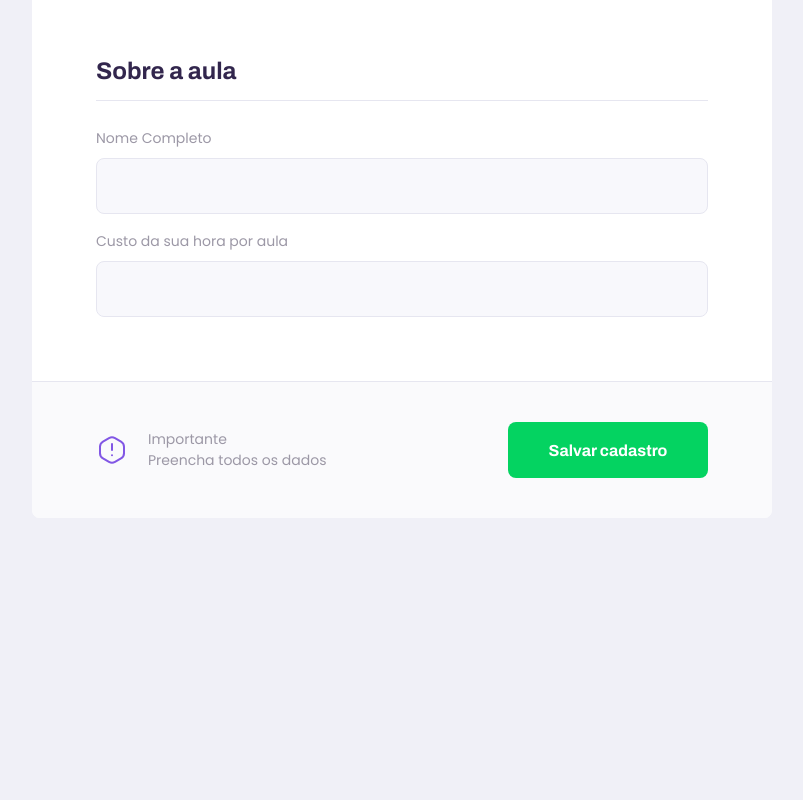
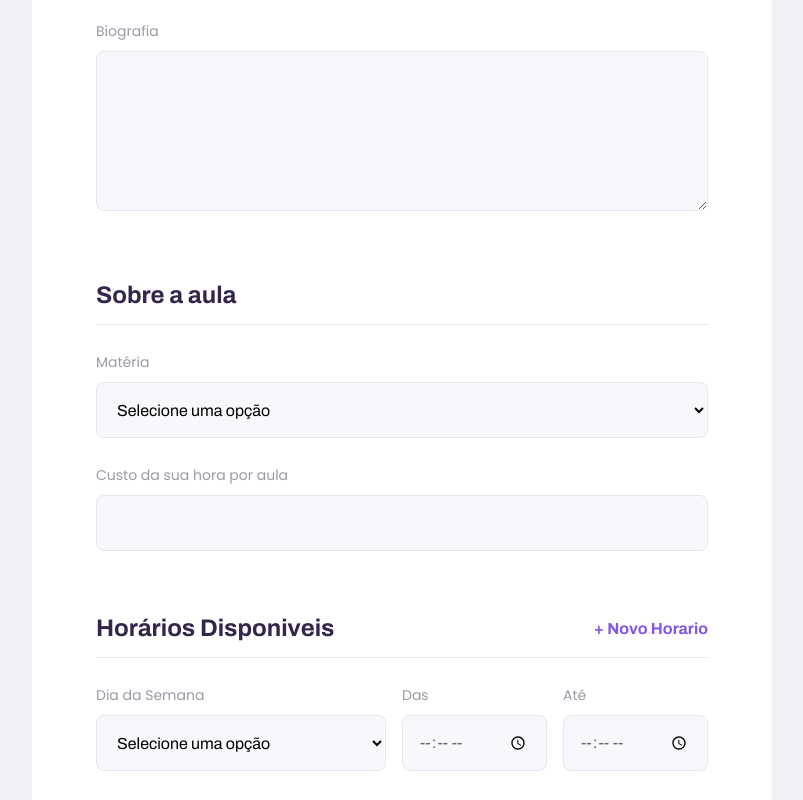
Before and after one commit to nymalone/next-level-week2.0, a React (Create React App) app in the folder web/: page /give-classes in a window 1280 px wide. Shown: the part 740-1540 px from the top of the page, without its empty margins (238-1041 px from the left). Before the commit the page ends 1258 px from the top, so only its background shows below. Built offline with nearby package versions, Linux system fonts and the light colour scheme.

Commit message:
select component created,  teacher form in progress

```diff
--- /dev/null
+++ b/web/src/components/Select/index.tsx
@@ -0,0 +1,32 @@
+import React, { SelectHTMLAttributes } from "react";
+
+import "./styles.css";
+
+interface SelectProps extends SelectHTMLAttributes<HTMLSelectElement> {
+    name: string;
+    label: string;
+    options: Array<{
+        value: string;
+        label: string;
+    }>;
+}
+
+const Select: React.FC<SelectProps> = ({ name, label, options, ...rest }) => {
+    return (
+        <div className="select-block">
+            <label htmlFor={name}>{label}</label>
+            <select defaultValue="" id={name} {...rest}>
+                <option value="" disabled hidden>
+                    Selecione uma opção
+                </option>
+                {options.map((option) => (
+                    <option key={option.value} value={option.value}>
+                        {option.label}
+                    </option>
+                ))}
+            </select>
+        </div>
+    );
+};
+
+export default Select;
--- /dev/null
+++ b/web/src/components/Select/styles.css
@@ -0,0 +1,36 @@
+.select-block {
+    position: relative;
+}
+
+/* todo input-block que não é o primeiro */
+.select-block + .select-block {
+    margin-top: 1.4rem;
+}
+
+.select-block label {
+    font-size: 1.4rem;
+}
+
+.select-block select {
+    width: 100%;
+    height: 5.6rem;
+    margin-top: 0.8rem;
+    border-radius: 0.8rem;
+    background: var(--color-input-background);
+    border: 1px solid var(--color-line-in-white);
+    outline: 0;
+    padding: 0 1.6rem;
+    font: 1.6rem Archivo;
+}
+
+/* borda quando o input ta selecionado */
+.select-block:focus-within::after {
+    width: calc(100% - 3.2rem);
+    height: 2px;
+    content: "";
+    background: var(--color-primary-light);
+    position: absolute;
+    left: 1.6rem;
+    right: 1.6rem;
+    bottom: 0;
+}
--- /dev/null
+++ b/web/src/components/Textarea/index.tsx
@@ -0,0 +1,19 @@
+import React, { TextareaHTMLAttributes } from "react";
+
+import "./styles.css";
+
+interface TextareaProps extends TextareaHTMLAttributes<HTMLTextAreaElement> {
+    name: string;
+    label: string;
+}
+
+const Textarea: React.FC<TextareaProps> = ({ name, label, ...rest }) => {
+    return (
+        <div className="textarea-block">
+            <label htmlFor={name}>{label}</label>
+            <textarea id={name} {...rest} />
+        </div>
+    );
+};
+
+export default Textarea;
--- /dev/null
+++ b/web/src/components/Textarea/styles.css
@@ -0,0 +1,32 @@
+.textarea-block {
+    position: relative;
+}
+.textarea-block + .textarea-block {
+    margin-top: 1.4rem;
+}
+.textarea-block label {
+    font-size: 1.4rem;
+}
+.textarea-block textarea {
+    width: 100%;
+    height: 16rem;
+    min-height: 8rem;
+    margin-top: 0.8rem;
+    border-radius: 0.8rem;
+    background: var(--color-input-background);
+    border: 1px solid var(--color-line-in-white);
+    outline: 0;
+    resize: vertical;
+    padding: 1.2rem 1.6rem;
+    font: 1.6rem Archivo;
+}
+.textarea-block:focus-within::after {
+    width: (100% - 3.2rem);
+    height: 2px;
+    content: "";
+    background: var(--color-primary-light);
+    position: absolute;
+    left: 1.6rem;
+    right: 1.6rem;
+    bottom: 10px;
+}
--- a/web/src/pages/TeacherForm/index.tsx
+++ b/web/src/pages/TeacherForm/index.tsx
@@ -1,13 +1,26 @@
-import React from 'react';
+import React, { useState } from 'react';
 
 import PageHeader from '../../components/PageHeader';
 import Input from '../../components/Input';
+import Textarea from '../../components/Textarea';
+import Select from '../../components/Select';
 
 import warningIcon from "../../assets/images/icons/warning.svg";
 
 import './styles.css';
 
 function TeacherForm() {
+    const [scheduleItems, setScheduleItems] = useState([
+        { week_day: 0, from: '', to: '' }
+    ])
+
+    function addNewScheduleItem() {
+        setScheduleItems([
+            ...scheduleItems,
+            { week_day: 0, from: '', to: '' }
+        ])
+    }
+
     return (
         <div id="page-teacher-form" className="container">
             <PageHeader
@@ -21,12 +34,58 @@
                     <Input name="name" label="Nome Completo" />
                     <Input name="avatar" label="Avatar" />
                     <Input name="whatsapp" label="Whatsapp" />
+                    <Textarea name="bio" label="Biografia" />
                 </fieldset>
 
                 <fieldset>
                     <legend>Sobre a aula</legend>
-                    <Input name="name" label="Nome Completo" />
+                    <Select
+                        name="name"
+                        label="Matéria"
+                        options={[
+                            { value: "Artes", label: "Artes" },
+                            { value: "Biologia", label: "Biologia" },
+                            { value: "Geografia", label: "Geografia" },
+                            { value: "Matematica", label: "Matematica" },
+                            { value: "Ingles", label: "Ingles" },
+                            { value: "Historia", label: "Historia" },
+                            { value: "Fisica", label: "Fisica" },
+                            { value: "Portugues", label: "Portugues" },
+                            { value: "Quimica", label: "Quimica" },
+                        ]}
+                    />
                     <Input name="cost" label="Custo da sua hora por aula" />
+                </fieldset>
+
+                <fieldset>
+                    <legend>
+                        Horários Disponiveis
+                         <button type="button" onClick={addNewScheduleItem}>
+                            + Novo Horario
+                        </button>
+                    </legend>
+
+                    {scheduleItems.map(scheduleItem => {
+                        return (
+                            <div key={scheduleItem.week_day} className="schedule-item">
+                                <Select
+                                    name="week_day"
+                                    label="Dia da Semana"
+                                    options={[
+                                        { value: "0", label: "Domingo" },
+                                        { value: "1", label: "Segunda" },
+                                        { value: "2", label: "Terça" },
+                                        { value: "3", label: "Quarta" },
+                                        { value: "4", label: "Quinta" },
+                                        { value: "5", label: "Sexta" },
+                                        { value: "6", label: "Sábado" },
+                                    ]}
+                                />
+                                <Input name="from" label="Das" type="time" />
+                                <Input name="to" label="Até" type="time" />
+                            </div>
+                        )
+                    })}
                 </fieldset>
 
                 <footer>
--- a/web/src/pages/TeacherForm/styles.css
+++ b/web/src/pages/TeacherForm/styles.css
@@ -37,8 +37,25 @@
     border-bottom: 1px solid var(--color-line-in-white);
 }
 
+#page-teacher-form main fieldset legend button {
+    background: none;
+    border: 0;
+    color: var(--color-primary);
+    font: 700 1.6rem Archivo;
+    cursor: pointer;
+    transition: color 0.2s;
+}
+#page-teacher-form main fieldset legend button:hover {
+    color: var(--color-primary-dark);
+}
+
 #page-teacher-form main label {
     color: var(--color-text-complement);
+}
+
+#page-teacher-form main fieldset .input-block + .textarea-block,
+#page-teacher-form main fieldset .select-block + .input-block {
+    margin-top: 2.4rem;
 }
 
 /* footer */
--- a/web/src/pages/TeacherList/index.tsx
+++ b/web/src/pages/TeacherList/index.tsx
@@ -3,6 +3,7 @@
 import PageHeader from '../../components/PageHeader'
 import TeacherItem from '../../components/TeacherItem'
 import Input from '../../components/Input'
+import Select from '../../components/Select'
 
 import './styles.css';
 
@@ -11,8 +12,35 @@
         <div id="page-teacher-list" className="container">
             <PageHeader title="Estes são os proffys disponíveis.">
                 <form id="search-teachers">
-                    <Input name="subject" label="Matéria" />
-                    <Input name="week_day" label="Dia da semana" />
+                    <Select
+                        name="name"
+                        label="Matéria"
+                        options={[
+                            { value: "Artes", label: "Artes" },
+                            { value: "Biologia", label: "Biologia" },
+                            { value: "Geografia", label: "Geografia" },
+                            { value: "Matematica", label: "Matematica" },
+                            { value: "Ingles", label: "Ingles" },
+                            { value: "Historia", label: "Historia" },
+                            { value: "Fisica", label: "Fisica" },
+                            { value: "Portugues", label: "Portugues" },
+                            { value: "Quimica", label: "Quimica" },
+                        ]}
+                    />
+                    <Select
+                        name="week_day"
+                        label="Dia da Semana"
+                        options={[
+                            { value: "0", label: "Domingo" },
+                            { value: "1", label: "Segunda" },
+                            { value: "2", label: "Terça" },
+                            { value: "3", label: "Quarta" },
+                            { value: "4", label: "Quinta" },
+                            { value: "5", label: "Sexta" },
+                            { value: "6", label: "Sábado" },
+                        ]}
+                    />
+
                     <Input name="time" type="time" label="Hora" />
                 </form>
             </PageHeader>
--- a/web/src/pages/TeacherList/styles.css
+++ b/web/src/pages/TeacherList/styles.css
@@ -26,7 +26,8 @@
         bottom: -28px;
     }
 
-    #search-teachers .input-block + .input-block {
+    #search-teachers .input-block + .input-block,
+    #search-teachers .select-block + .select-block {
         margin-top: 0;
     }
 
```
